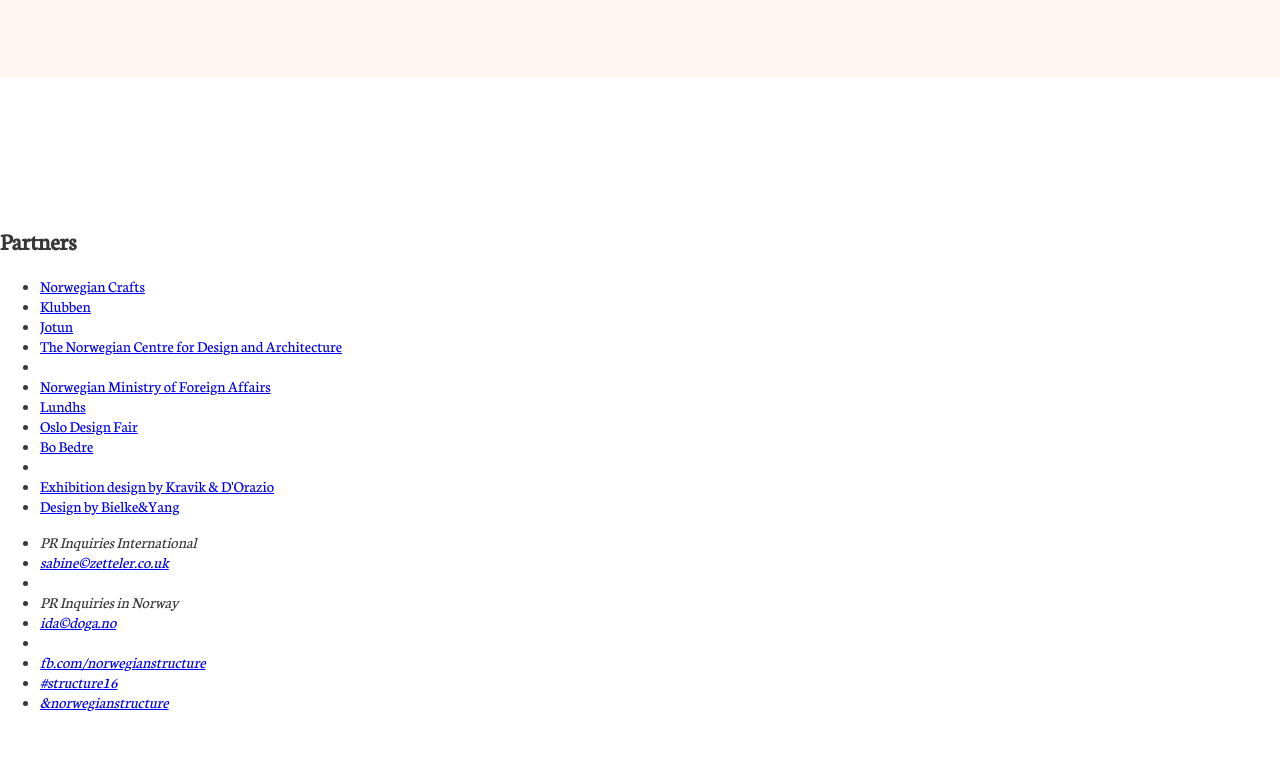
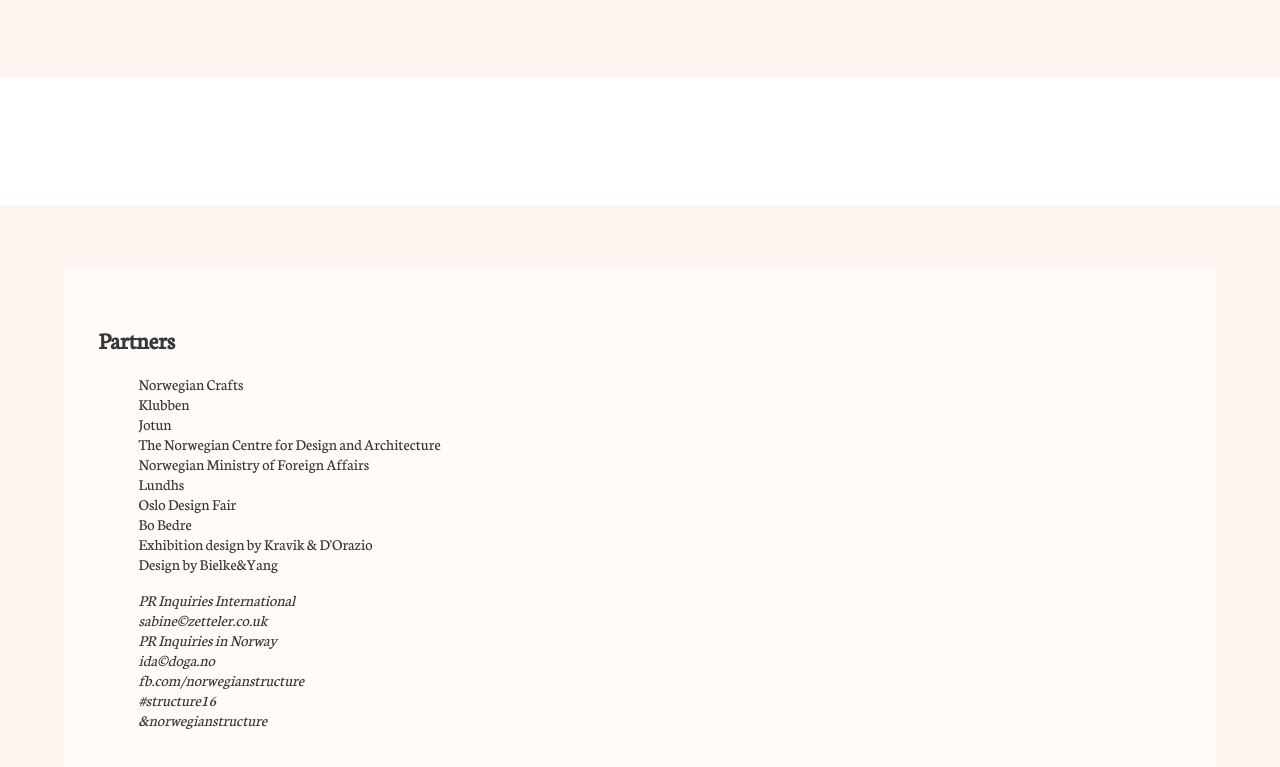
Before and after one commit to sjwestbrook/norwegian-structure, a plain HTML site: page index.html in a window 1280 px wide. Shown: the part 4307-5074 px from the top of the page. Before the commit the page ends 5035 px from the top, so only its background shows below. Drawn offline with Linux system fonts and the light colour scheme.

Commit message:
Update styles.css

```diff
--- a/styles.css
+++ b/styles.css
@@ -23,7 +23,7 @@ body {
 }
 #intro,
 #artists,
-#footer {
+footer {
   background-color: #fff6f2;
 }
 #intro {
@@ -61,22 +61,22 @@ body {
   letter-spacing: .1em;
   text-align: center;
 }
-#footer {
+footer {
   padding: 5%;
   background-color: #fff6f2;
 }
-#footer .partners {
+footer .partners {
   background-color: #fffbf9;
   padding: 3%;
 }
-#footer .partners ul {
+footer .partners ul {
   list-style-type: none;
 }
-#footer .partners ul li a {
+footer .partners ul li a {
   text-decoration: none;
   color: #373737;
 }
-#footer .partners ul li a:hover {
+footer .partners ul li a:hover {
   color: #fffbf9;
   background-color: black;
 }
```
